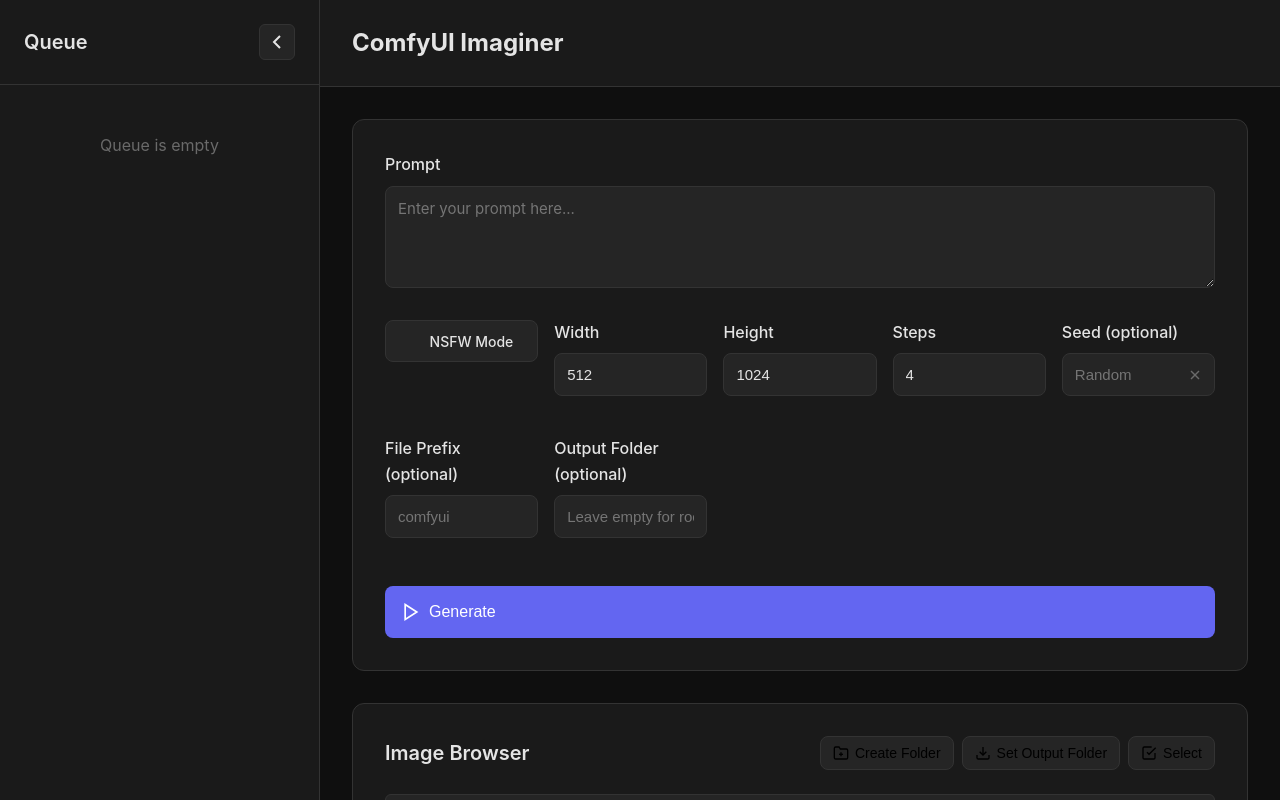
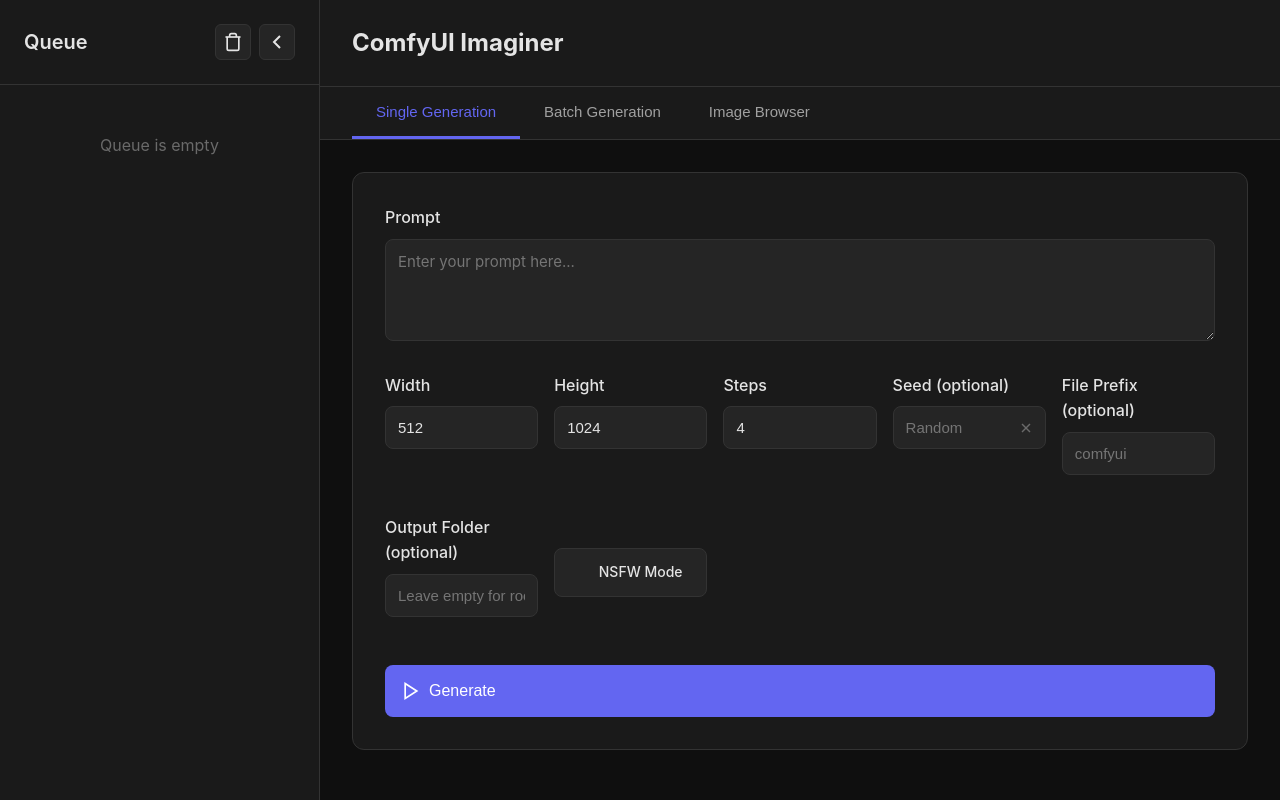
Before and after one commit to JL-Bones/ComfyUI_Webpage, a Flask app: page / in a window 1280 px wide. Run offline with Flask 3, Linux system fonts and the light colour scheme; data that the repository does not hold is empty.

Commit message:
Implement tab-based navigation, enhance queue management with completed history, and improve UI components

```diff
--- a/app.py
+++ b/app.py
@@ -22,6 +22,8 @@
 
 # Global queue and status
 generation_queue = []
+completed_jobs = []  # Keep last 10 completed jobs
+MAX_COMPLETED_HISTORY = 10
 queue_lock = threading.Lock()
 active_generation = None
 
@@ -125,7 +127,7 @@
 
         with queue_lock:
             if generation_queue and not active_generation:
-                job = generation_queue[0]
+                job = generation_queue[-1]  # Take from end (oldest item)
                 active_generation = job
                 job['status'] = 'generating'
 
@@ -169,6 +171,7 @@
 
                 job['status'] = 'completed'
                 job['output_path'] = str(output_path)
+                job['relative_path'] = str(relative_path)
                 job['metadata_id'] = metadata_entry['id']
                 job['completed_at'] = datetime.now().isoformat()
                 job['refresh_folder'] = True
@@ -180,8 +183,14 @@
 
             finally:
                 with queue_lock:
-                    if generation_queue and generation_queue[0]['id'] == job['id']:
-                        generation_queue.pop(0)
+                    if generation_queue and generation_queue[-1]['id'] == job['id']:
+                        generation_queue.pop()  # Remove from end
+
+                    # Add to completed jobs history
+                    completed_jobs.insert(0, job)
+                    if len(completed_jobs) > MAX_COMPLETED_HISTORY:
+                        completed_jobs.pop()
+
                     active_generation = None
         else:
             time.sleep(0.5)
@@ -218,7 +227,7 @@
     }
 
     with queue_lock:
-        generation_queue.append(job)
+        generation_queue.insert(0, job)  # Add to front of queue
 
     return jsonify({'success': True, 'job_id': job['id']})
 
@@ -229,10 +238,12 @@
     with queue_lock:
         queue_copy = generation_queue.copy()
         active = active_generation.copy() if active_generation else None
+        completed_copy = completed_jobs.copy()
 
     return jsonify({
         'queue': queue_copy,
-        'active': active
+        'active': active,
+        'completed': completed_copy
     })
 
 
@@ -246,6 +257,16 @@
                 return jsonify({'success': True})
 
     return jsonify({'success': False, 'error': 'Job not found or already processing'}), 404
+
+
+@app.route('/api/queue/clear', methods=['POST'])
+def clear_queue():
+    """Clear all queued and completed jobs (not the active one)"""
+    with queue_lock:
+        generation_queue.clear()
+        completed_jobs.clear()
+
+    return jsonify({'success': True})
 
 
 @app.route('/api/browse')
--- a/static/script.js
+++ b/static/script.js
@@ -17,6 +17,7 @@
 // Initialize
 document.addEventListener('DOMContentLoaded', function() {
     initializeEventListeners();
+    initializeTabs();
     browseFolder('');
     startQueueUpdates();
 });
@@ -25,6 +26,7 @@
 function initializeEventListeners() {
     // Queue toggle
     document.getElementById('toggleQueue').addEventListener('click', toggleQueue);
+    document.getElementById('clearQueueBtn').addEventListener('click', clearQueue);
 
     // Generate button
     document.getElementById('generateBtn').addEventListener('click', generateImage);
@@ -61,6 +63,44 @@
 
     // Keyboard shortcuts
     document.addEventListener('keydown', handleKeyboard);
+}
+
+// Tab Management
+function initializeTabs() {
+    const tabButtons = document.querySelectorAll('.tab-btn');
+
+    tabButtons.forEach(button => {
+        button.addEventListener('click', () => {
+            const targetTab = button.getAttribute('data-tab');
+            switchTab(targetTab);
+        });
+    });
+}
+
+function switchTab(tabName) {
+    // Update button states
+    document.querySelectorAll('.tab-btn').forEach(btn => {
+        btn.classList.remove('active');
+        if (btn.getAttribute('data-tab') === tabName) {
+            btn.classList.add('active');
+        }
+    });
+
+    // Update content visibility
+    document.querySelectorAll('.tab-content').forEach(content => {
+        content.classList.remove('active');
+    });
+
+    const tabs = {
+        'single': 'singleTab',
+        'batch': 'batchTab',
+        'browser': 'browserTab'
+    };
+
+    const targetContent = document.getElementById(tabs[tabName]);
+    if (targetContent) {
+        targetContent.classList.add('active');
+    }
 }
 
 // NSFW Toggle
@@ -210,6 +250,26 @@
     sidebar.classList.toggle('collapsed');
 }
 
+async function clearQueue() {
+    const confirmed = await showConfirm('Clear all queued and completed items? This will not cancel the currently generating item.', 'Clear Queue');
+    if (!confirmed) return;
+
+    try {
+        const response = await fetch('/api/queue/clear', {
+            method: 'POST'
+        });
+
+        if (response.ok) {
+            updateQueue();
+        } else {
+            await showAlert('Failed to clear queue', 'Error');
+        }
+    } catch (error) {
+        console.error('Error clearing queue:', error);
+        await showAlert('Error clearing queue', 'Error');
+    }
+}
+
 function startQueueUpdates() {
     updateQueue();
     queueUpdateInterval = setInterval(updateQueue, 1000);
@@ -220,7 +280,7 @@
         const response = await fetch('/api/queue');
         const data = await response.json();
 
-        renderQueue(data.queue, data.active);
+        renderQueue(data.queue, data.active, data.completed || []);
 
         // Check if active job just completed with refresh flag
         if (data.active && data.active.status === 'completed' && data.active.refresh_folder) {
@@ -232,39 +292,60 @@
     }
 }
 
-function renderQueue(queue, active) {
+function renderQueue(queue, active, completed) {
     const queueList = document.getElementById('queueList');
     const activeJob = document.getElementById('activeJob');
+    const completedList = document.getElementById('completedList');
     const queueEmpty = document.getElementById('queueEmpty');
 
-    // Render active job
+    // Filter out the active job from the queue to avoid duplicates
+    if (active) {
+        queue = queue.filter(job => job.id !== active.id);
+    }
+
+    // Render queued jobs at the top
+    if (queue.length > 0) {
+        queueList.innerHTML = queue.map(job => renderQueueItem(job, false)).join('');
+        queueList.style.display = 'block';
+    } else {
+        queueList.innerHTML = '';
+        queueList.style.display = 'none';
+    }
+
+    // Render active/generating job in the middle
     if (active) {
         activeJob.innerHTML = renderQueueItem(active, true);
         activeJob.style.display = 'block';
-
-        // Filter out the active job from the queue to avoid duplicates
-        queue = queue.filter(job => job.id !== active.id);
     } else {
         activeJob.style.display = 'none';
     }
 
-    // Render queued jobs
-    if (queue.length > 0) {
-        queueList.innerHTML = queue.map(job => renderQueueItem(job, false)).join('');
-        queueEmpty.style.display = 'none';
-    } else if (!active) {
-        queueList.innerHTML = '';
-        queueEmpty.style.display = 'block';
+    // Render completed jobs at the bottom
+    if (completed && completed.length > 0) {
+        completedList.innerHTML = completed.map(job => renderQueueItem(job, false)).join('');
+        completedList.style.display = 'block';
     } else {
-        queueList.innerHTML = '';
-        queueEmpty.style.display = 'none';
+        completedList.innerHTML = '';
+        completedList.style.display = 'none';
     }
+
+    // Show empty message only if nothing to display
+    const hasItems = queue.length > 0 || active || (completed && completed.length > 0);
+    queueEmpty.style.display = hasItems ? 'none' : 'block';
 }
 
 function renderQueueItem(job, isActive) {
     const statusClass = `status-${job.status}`;
+    const hasImage = job.status === 'completed' && job.relative_path;
+
     return `
-        <div class="queue-item ${isActive ? 'active' : ''}">
+        <div class="queue-item ${isActive ? 'active' : ''} ${hasImage ? 'has-image' : ''}">
+            ${hasImage ? `
+                <div class="queue-item-image">
+                    <img src="/outputs/${job.relative_path}" alt="Generated image" onclick="event.stopPropagation(); openCompletedImage('${job.relative_path}')">
+                </div>
+            ` : ''}
+            <div class="queue-item-content">
                 <div class="queue-item-header">
                     <span class="queue-item-status ${statusClass}">${job.status}</span>
                     ${job.status === 'queued' ? `
@@ -283,6 +364,7 @@
                     ${job.nsfw ? '<span class="param-badge nsfw-badge">NSFW</span>' : ''}
                 </div>
             </div>
+        </div>
     `;
 }
 
@@ -298,6 +380,18 @@
     } catch (error) {
         console.error('Error canceling job:', error);
     }
+}
+
+function openCompletedImage(relativePath) {
+    // Switch to browser tab and find the image
+    switchTab('browser');
+
+    // Extract folder path from relative path
+    const parts = relativePath.split(/[\/\\]/);
+    const folderPath = parts.length > 1 ? parts.slice(0, -1).join('/') : '';
+
+    // Browse to the folder containing the image
+    browseFolder(folderPath);
 }
 
 // Image Generation
--- a/static/style.css
+++ b/static/style.css
@@ -64,6 +64,32 @@
     font-weight: 600;
 }
 
+.queue-header-actions {
+    display: flex;
+    gap: 0.5rem;
+    align-items: center;
+}
+
+.btn-icon {
+    background: var(--bg-tertiary);
+    border: 1px solid var(--border-color);
+    color: var(--text-primary);
+    width: 36px;
+    height: 36px;
+    border-radius: 6px;
+    cursor: pointer;
+    display: flex;
+    align-items: center;
+    justify-content: center;
+    transition: all 0.2s;
+}
+
+.btn-icon:hover {
+    background: var(--error);
+    border-color: var(--error);
+    color: white;
+}
+
 .toggle-queue {
     background: var(--bg-tertiary);
     border: 1px solid var(--border-color);
@@ -109,6 +135,36 @@
 .queue-item.active {
     border-color: var(--accent-primary);
     background: linear-gradient(135deg, var(--bg-tertiary) 0%, rgba(99, 102, 241, 0.1) 100%);
+}
+
+.queue-item.has-image {
+    padding: 0;
+    display: flex;
+    flex-direction: column;
+}
+
+.queue-item-image {
+    width: 100%;
+    aspect-ratio: 1;
+    overflow: hidden;
+    border-radius: 8px 8px 0 0;
+    cursor: pointer;
+}
+
+.queue-item-image img {
+    width: 100%;
+    height: 100%;
+    object-fit: cover;
+    display: block;
+    transition: transform 0.2s;
+}
+
+.queue-item-image:hover img {
+    transform: scale(1.05);
+}
+
+.queue-item-content {
+    padding: 1rem;
 }
 
 .queue-item-header {
@@ -218,6 +274,46 @@
     gap: 0.75rem;
 }
 
+/* Tab Navigation */
+.tab-navigation {
+    display: flex;
+    gap: 0;
+    background-color: var(--bg-secondary);
+    border-bottom: 1px solid var(--border-color);
+    padding: 0 2rem;
+}
+
+.tab-btn {
+    background: transparent;
+    border: none;
+    color: var(--text-secondary);
+    padding: 1rem 1.5rem;
+    font-size: 0.9375rem;
+    font-weight: 500;
+    cursor: pointer;
+    transition: all 0.2s;
+    border-bottom: 3px solid transparent;
+    position: relative;
+}
+
+.tab-btn:hover {
+    color: var(--text-primary);
+    background: var(--bg-tertiary);
+}
+
+.tab-btn.active {
+    color: var(--accent-primary);
+    border-bottom-color: var(--accent-primary);
+}
+
+.tab-content {
+    display: none;
+}
+
+.tab-content.active {
+    display: block;
+}
+
 .content-wrapper {
     flex: 1;
     overflow-y: auto;
@@ -307,7 +403,7 @@
     gap: 0.5rem;
     cursor: pointer;
     user-select: none;
-    padding: 0.625rem 1rem;
+    padding: 0.75rem 1rem;
     background: var(--bg-tertiary);
     border: 1px solid var(--border-color);
     border-radius: 8px;
@@ -315,7 +411,17 @@
     font-weight: 500;
     font-size: 0.875rem;
     text-align: center;
-    height: 42px;
+    width: 100%;
+}
+
+.nsfw-group {
+    display: flex;
+    flex-direction: column;
+}
+
+.nsfw-group label:first-child {
+    margin-bottom: 0.5rem;
+    visibility: hidden;
 }
 
 .checkbox-label:hover {
--- a/templates/index.html
+++ b/templates/index.html
@@ -12,20 +12,32 @@
         <aside class="queue-sidebar" id="queueSidebar">
             <div class="queue-header">
                 <h2>Queue</h2>
+                <div class="queue-header-actions">
+                    <button class="btn-icon" id="clearQueueBtn" title="Clear Queue">
+                        <svg width="20" height="20" viewBox="0 0 24 24" fill="none" stroke="currentColor" stroke-width="2">
+                            <polyline points="3 6 5 6 21 6"></polyline>
+                            <path d="M19 6v14a2 2 0 0 1-2 2H7a2 2 0 0 1-2-2V6m3 0V4a2 2 0 0 1 2-2h4a2 2 0 0 1 2 2v2"></path>
+                        </svg>
+                    </button>
                     <button class="toggle-queue" id="toggleQueue" title="Toggle Queue">
                         <svg width="24" height="24" viewBox="0 0 24 24" fill="none" stroke="currentColor" stroke-width="2">
                             <polyline points="15 18 9 12 15 6"></polyline>
                         </svg>
                     </button>
                 </div>
+            </div>
 
             <div class="queue-content">
-                <div class="active-job" id="activeJob">
-                    <!-- Active job will be displayed here -->
+                <div class="queue-list" id="queueList">
+                    <!-- Queued items will be displayed here -->
                 </div>
 
-                <div class="queue-list" id="queueList">
-                    <!-- Queue items will be displayed here -->
+                <div class="active-job" id="activeJob">
+                    <!-- Active/generating job will be displayed here -->
+                </div>
+
+                <div class="completed-list" id="completedList">
+                    <!-- Completed items will be displayed here -->
                 </div>
 
                 <div class="queue-empty" id="queueEmpty">
@@ -40,9 +52,17 @@
                 <h1>ComfyUI Imaginer</h1>
             </header>
 
+            <!-- Tab Navigation -->
+            <div class="tab-navigation">
+                <button class="tab-btn active" data-tab="single">Single Generation</button>
+                <button class="tab-btn" data-tab="batch">Batch Generation</button>
+                <button class="tab-btn" data-tab="browser">Image Browser</button>
+            </div>
+
             <div class="content-wrapper">
-                <!-- Generation Form -->
-                <section class="generation-panel">
+                <!-- Single Generation Tab -->
+                <section class="tab-content active" id="singleTab">
+                    <div class="generation-panel">
                         <div class="form-group">
                             <label for="prompt">Prompt</label>
                             <textarea
@@ -54,21 +74,6 @@
                         </div>
 
                         <div class="parameters-grid">
-                        <div class="form-group">
-                            <label class="checkbox-label" id="nsfwToggle">
-                                <input
-                                    type="checkbox"
-                                    id="nsfw"
-                                    class="form-checkbox"
-                                    style="display: none;"
-                                >
-                                <svg class="checkbox-icon" width="16" height="16" viewBox="0 0 24 24" fill="none" stroke="currentColor" stroke-width="3">
-                                    <polyline points="20 6 9 17 4 12"></polyline>
-                                </svg>
-                                <span>NSFW Mode</span>
-                            </label>
-                        </div>
-
                             <div class="form-group">
                                 <label for="width">Width</label>
                             <input
@@ -145,6 +150,22 @@
                                 readonly
                             >
                         </div>
+
+                        <div class="form-group nsfw-group">
+                            <label>&nbsp;</label>
+                            <label class="checkbox-label" id="nsfwToggle">
+                                <input
+                                    type="checkbox"
+                                    id="nsfw"
+                                    class="form-checkbox"
+                                    style="display: none;"
+                                >
+                                <svg class="checkbox-icon" width="16" height="16" viewBox="0 0 24 24" fill="none" stroke="currentColor" stroke-width="3">
+                                    <polyline points="20 6 9 17 4 12"></polyline>
+                                </svg>
+                                <span>NSFW Mode</span>
+                            </label>
+                        </div>
                     </div>
 
                     <button class="btn btn-primary btn-large" id="generateBtn">
@@ -153,10 +174,19 @@
                         </svg>
                         Generate
                     </button>
+                    </div>
                 </section>
 
-                <!-- Image Gallery -->
-                <section class="gallery-panel">
+                <!-- Batch Generation Tab -->
+                <section class="tab-content" id="batchTab">
+                    <div class="generation-panel">
+                        <p style="text-align: center; color: var(--text-muted); padding: 4rem 2rem;">Batch generation coming soon...</p>
+                    </div>
+                </section>
+
+                <!-- Image Browser Tab -->
+                <section class="tab-content" id="browserTab">
+                    <div class="gallery-panel">
                     <div class="gallery-header">
                         <h2>Image Browser</h2>
                         <div class="gallery-toolbar">
@@ -214,6 +244,7 @@
 
                     <div class="gallery-empty" id="galleryEmpty">
                         <p>No items in this folder</p>
+                    </div>
                     </div>
                 </section>
             </div>
```
Also changed, not shown: .github/copilot-instructions.md, README.md. Lines whose indentation alone changed are shown as unchanged.
